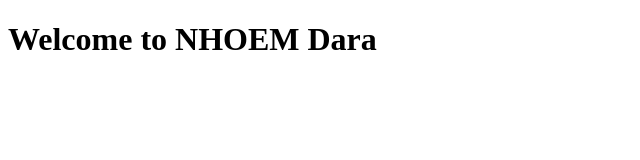
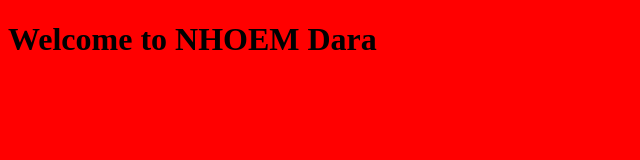
Before and after one commit to csxdara/git-tutorial3, a plain HTML site: page index.html in a window 1280 px wide. Shown: the whole page, without its empty margins (0-640 px from the left). Drawn offline with Linux system fonts and the light colour scheme.

Commit message:
added sytle.css to html file

```diff
--- a/index.html
+++ b/index.html
@@ -4,6 +4,7 @@
     <meta charset="UTF-8">
     <meta http-equiv="X-UA-Compatible" content="IE=edge">
     <meta name="viewport" content="width=device-width, initial-scale=1.0">
+    <link rel="stylesheet" href="style.css">
     <title>Document</title>
 </head>
 <body>
--- /dev/null
+++ b/style.css
@@ -0,0 +1,3 @@
+html{
+    background-color: red;
+}
```
